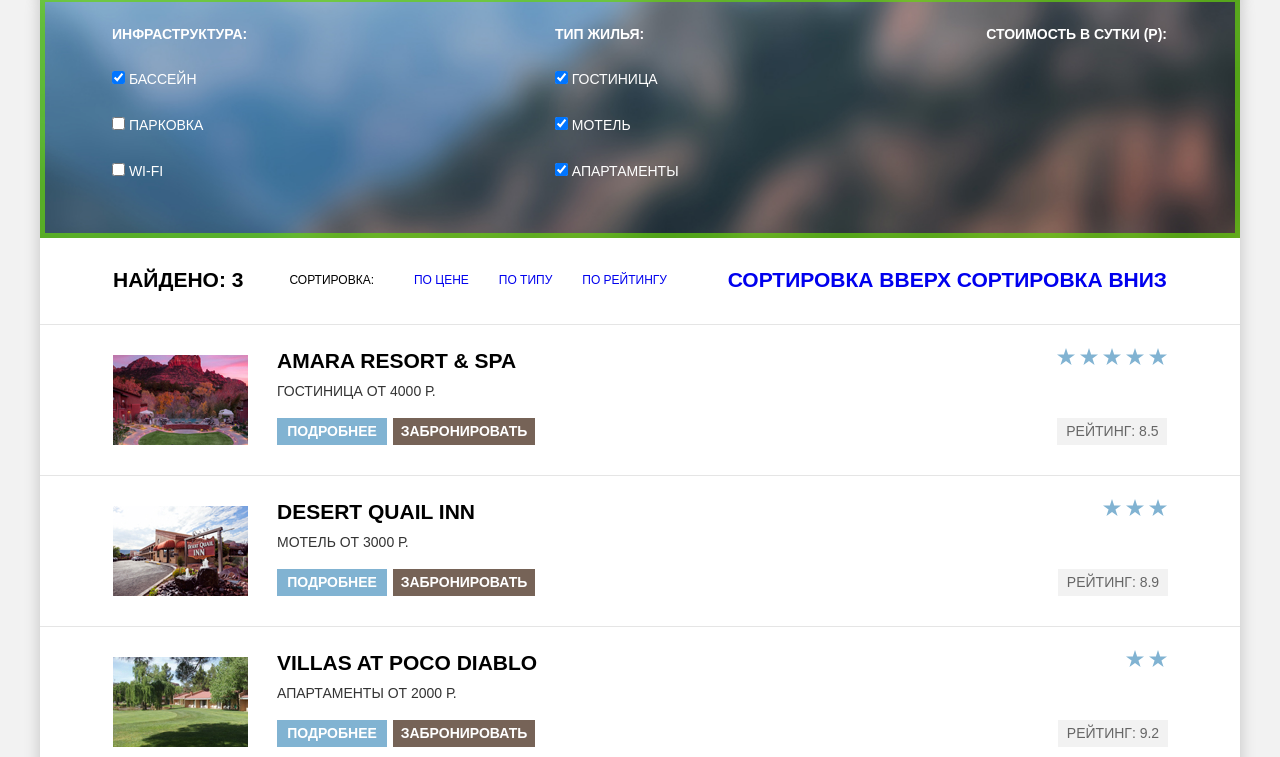
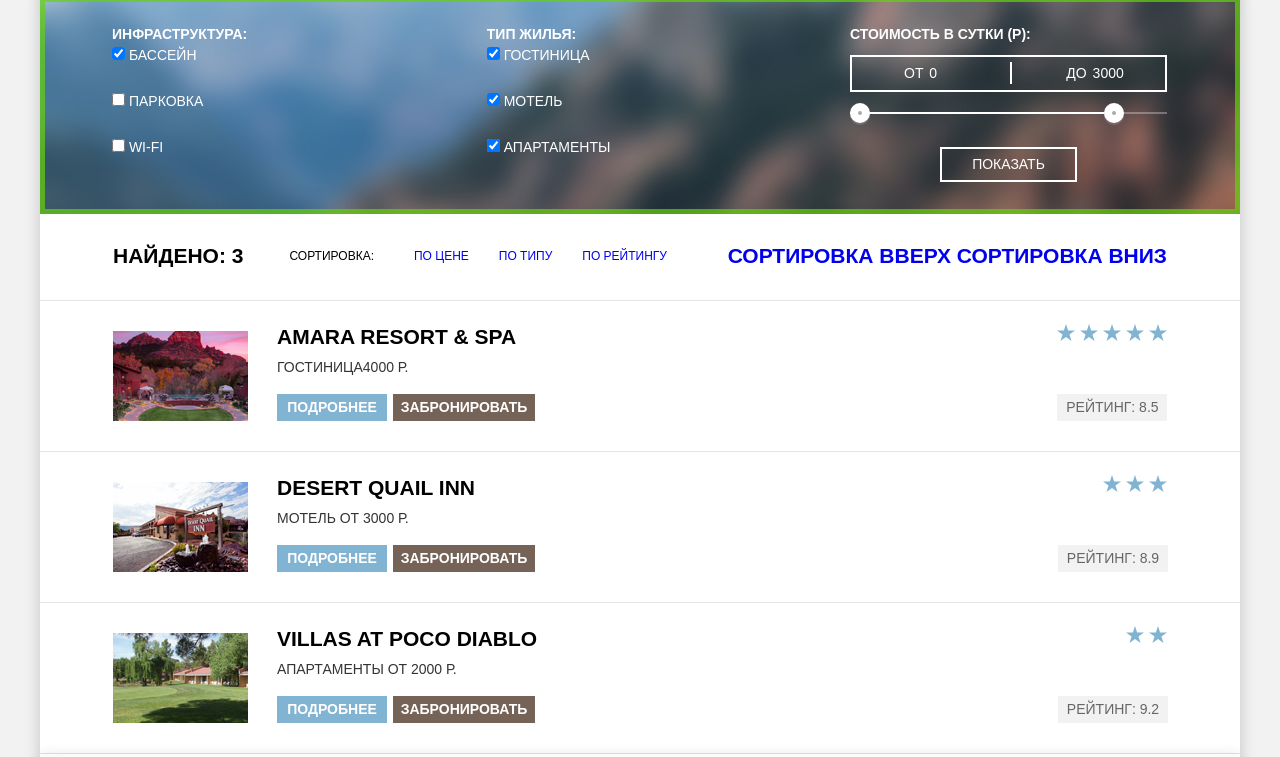
Before and after one commit to gruzd777/1463253-sedona-30, a plain HTML site: page catalog.html in a window 1280 px wide. Shown: the part 76-833 px from the top of the page. Drawn offline with Linux system fonts and the light colour scheme.

Commit message:
Заверстал ренж

```diff
--- a/catalog.html
+++ b/catalog.html
@@ -38,7 +38,7 @@
     <section class="main__filter">
       <form class="main-form" action="https://echo.htmlacademy.ru" method="post">
         <h2 class="visually-hidden">Фильтр по жилью</h2>
-        <fieldset class="options">
+        <fieldset class="filter__item filter__item--options">
           <legend>Инфраструктура:</legend>
           <ul class="main__list main__list--infracstructura">
             <li class="main__check">
@@ -55,7 +55,7 @@
             </li>
           </ul>
         </fieldset>
-        <fieldset class="houses">
+        <fieldset class="filter__item filter__item--houses">
           <legend>Тип жилья:</legend>
           <ul class="main__list main__list--type">
             <li class="main__check">
@@ -73,32 +73,34 @@
           </ul>
         </fieldset>
         <h2 class="visually-hidden">Фильтр по цене</h2>
-        <fieldset class="cost">
+        <fieldset class="filter__item filter__item--cost">
           <legend>Стоимость в сутки (Р):</legend>
           <div class="range__filter">
             <div class="price__controls">
+              <label class="min__price">
+                от <input type="text" name="min-price" value="0" min="0" max="3000" step="100">
+              </label>
+              <label class="max__price">
+                до <input type="text" name="max-price" value="3000" min="0" max="3000" step="100">
+              </label>
+            </div>
 
-              </div>
             <div class="range__controls">
               <div class="scale">
-                  <div class="bar"></div>
+                <div class="bar" style="
+                  width: 80%;
+                  margin-left: 0px;
+                  "></div>
               </div>
-                <div class="toggle toogle__min"></div>
-                <div class="toggle toogle__max"></div>
+              <div class="toggle toggle__min" tabindex="0" style="
+              left: 0%;
+              "></div>
+              <div class="toggle toggle__max" tabindex="0" style="
+              left: 80%;
+              "></div>
             </div>
           </div>
-
-
-
-
-
-
-
-
-            <!-- <p>от 0 | до 3000</p>
-            <label for="range"></label>
-            <input type="range" min="0" max="3000" id="range" name="price" step="500" value="2500">
-          <button class="btn" type="submit">Показать</button> -->
+          <button type="submit">Показать</button>
         </fieldset>
       </form>
     </section>
@@ -134,7 +136,7 @@
             <a href="#">
               <h3>Amara Resort & Spa</h3>
             </a>
-            <p class="group__price">Гостиница от 4000 Р.</p>
+            <p class="group__price"><span>Гостиница</span><span>4000 Р.</span></p>
             <p class="group__links">
               <a href="#" class="more">Подробнее</a>
               <a href="#" class="booking">Забронировать</a>
--- a/css/style.css
+++ b/css/style.css
@@ -21,6 +21,8 @@
     --opacity-logo: #BDBBBC;
     --light-black: #333333;
     --super-light-black: #666666;
+    --toggle: #ABABAB;
+    --toogle-shadow: rgba(171, 171, 171, 0.3);
 }
 
 /* Global */
@@ -62,7 +64,6 @@ img {
 .header, .main, .footer {
     background: var(--basic-white);
     box-shadow: 0px 5px 15px rgba(0, 1, 1, 0.2);
-    /* overflow: hidden; */
 }
 
 .visually-hidden {
@@ -630,16 +631,131 @@ img {
 
 /* page two */
 
-fieldset {
+.filter__item {
     margin: 0;
     padding: 0;
     border: none;
 }
 
-legend:not(:last-child) {
-    margin-bottom: 24px;
+.filter__item--cost {
+    display: flex;
+    flex-direction: column;
+}
+
+.filter__item button {
+    margin-top: 33px;
+    width: 137px;
+    padding: 5px;
+    align-self: center;
+    font-weight: 400;
+    font-size: 14px;
+    line-height: 21px;
+    background: transparent;
+    border: 2px solid var(--basic-white);
+    color: var(--basic-white);
+    text-transform: uppercase;
+}
+
+legend {
     font-weight: 700;
 }
+
+.range__filter {
+    width: 317px;
+    box-sizing: border-box;
+    margin-top: 10.5px;
+}
+
+.price__controls {
+    display: flex;
+    border: 2px solid var(--basic-white);
+    padding: 6px;
+    position: relative;
+}
+
+.price__controls::before {
+    content: '';
+    position: absolute;
+    width: 2px;
+    height: 22px;
+    top: 5px;
+    left: 157.5px;
+    background: var(--basic-white);
+}
+
+
+.price__controls label {
+    font-family: "PT Sans", Arial, Helvetica, sans-serif;
+    font-weight: 400;
+    font-size: 14px;
+    line-height: 21px;
+    text-transform: uppercase;
+}
+
+.price__controls .min__price {
+    margin-left: 46px;
+}
+
+.price__controls .max__price {
+    margin-left: 95px;
+}
+
+/* .price__controls .max__price::before {
+    content: '';
+    position: absolute;
+    width: 2px;
+    height: 22px;
+    top: 10px;
+    left: 0;
+    background: var(--basic-white);
+} */
+
+.price__controls input {
+    font-family: inherit;
+    font-size: inherit;
+    border: none;
+    background: transparent;
+    color: var(--basic-white);
+    width: 40px;
+}
+
+.range__controls {
+    position: relative;
+}
+
+.range__controls .scale {
+    height: 2px;
+    background-color: var(--text-form-hover);
+    margin-top: 20px;
+}
+
+
+.range__controls .bar {
+    height: 2px;
+    background-color: var(--basic-white);
+    width: 80%;
+}
+
+.range__controls .toggle {
+    width: 4px;
+    height: 4px;
+    border: 8px solid var(--basic-white);
+    background: var(--toggle);
+    border-radius: 50%;
+    box-shadow: 0 2px 1px 0 var(--toogle-shadow);
+    position: absolute;
+    top: -9px;
+    left: 0;
+    cursor: pointer;
+}
+
+.range__controls .toggle__min {
+    left: 0px;
+  }
+
+.range__controls .toggle__max {
+    left: 240px;
+  }
 
 .main__filter {
     outline: 5px solid rgba(101, 211, 12, 0.7);
```
Lines whose indentation alone changed are shown as unchanged.
